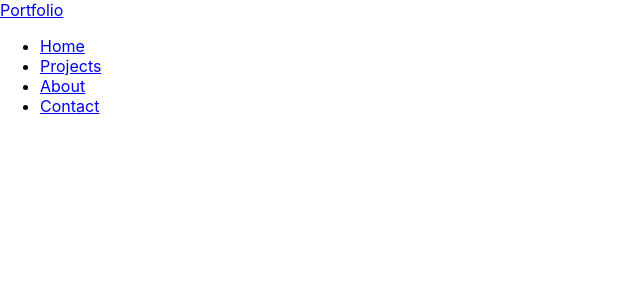
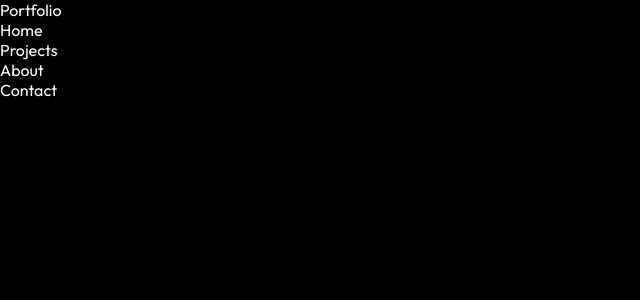
Before and after one commit to fmfahath/portfolio-2, a React (Create React App) app: page / in a window 1280 px wide. Shown: the top 300 px of the page, without its empty margins (0-640 px from the left). Built offline with nearby package versions, Linux system fonts and the light colour scheme.

Commit message:
global css added in index.css

```diff
--- a/src/index.css
+++ b/src/index.css
@@ -1,13 +1,42 @@
-body {
+@import url('https://fonts.googleapis.com/css2?family=Outfit:wght@100;200;300;400;500;600;700;800;900&display=swap');
+
+*{
   margin: 0;
-  font-family: -apple-system, BlinkMacSystemFont, 'Segoe UI', 'Roboto', 'Oxygen',
-    'Ubuntu', 'Cantarell', 'Fira Sans', 'Droid Sans', 'Helvetica Neue',
-    sans-serif;
-  -webkit-font-smoothing: antialiased;
-  -moz-osx-font-smoothing: grayscale;
+  padding: 0;
+  box-sizing: border-box;
+  font-family: 'Outfit', sans-serif;
 }
 
-code {
-  font-family: source-code-pro, Menlo, Monaco, Consolas, 'Courier New',
-    monospace;
+body{
+  background-color: #000;
 }
+
+h1,h1,p,a{
+  text-decoration: none;
+  color: #fff;
+}
+
+ul{
+  list-style-type: none;
+}
+
+.btn{
+  padding: 12px 32px;
+  font-size: 1rem;
+  text-transform: uppercase;
+  background: rgb(248, 217, 15);
+  color: #222;
+  border: 1px solid #fff;
+  cursor: pointer;
+}
+
+.btn-light{
+  background: transparent;
+  color: #fff;
+}
+
+.btn:hover, .btn-light:hover{
+  background: rgba(255,255,255,0.2);
+  color: #fff;
+  transition: 0.3s;
+}
```
